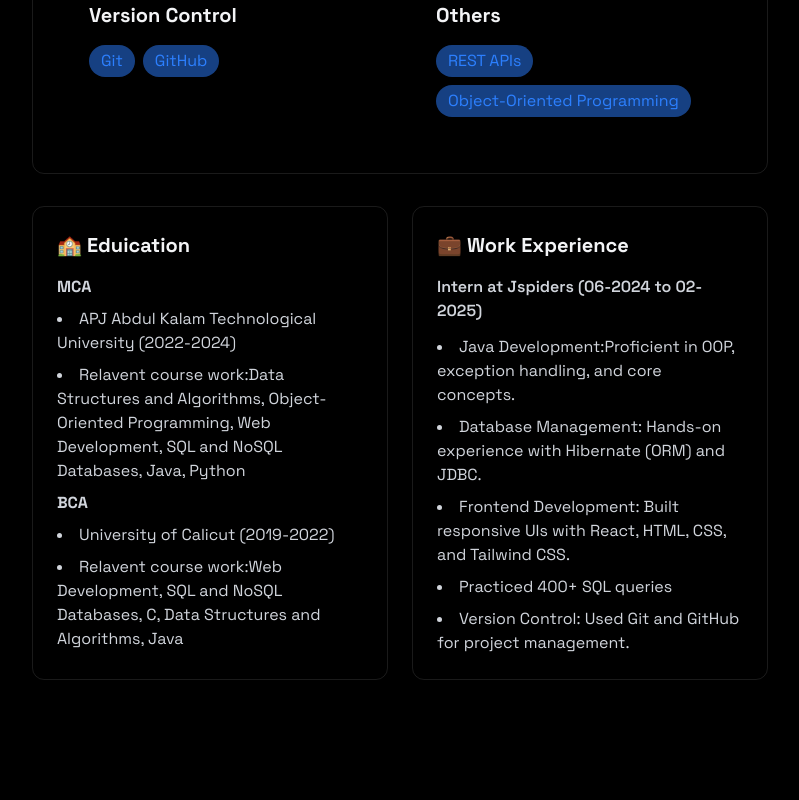
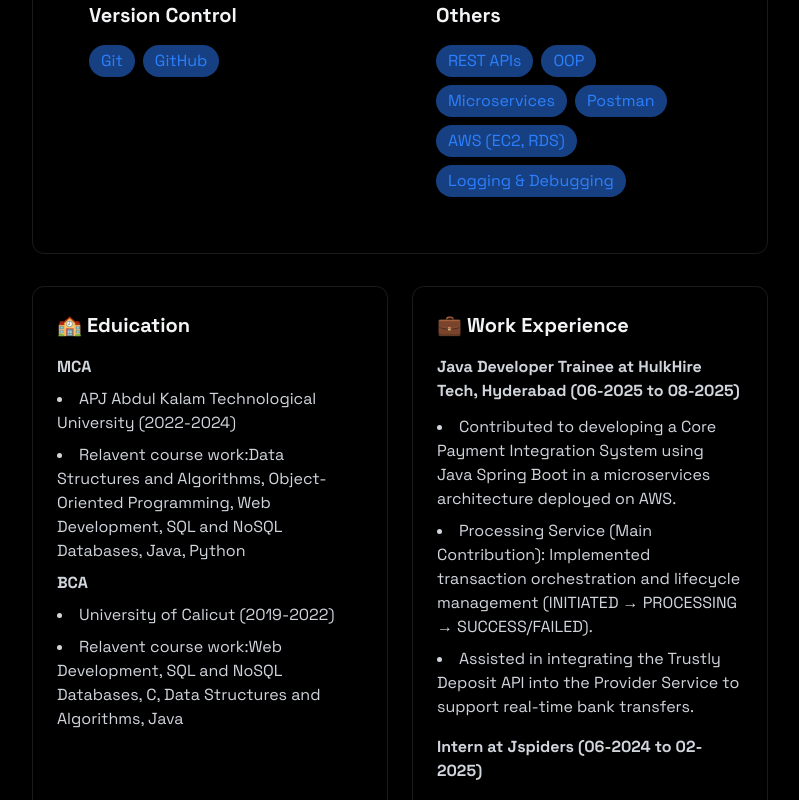
Before and after one commit to robinbabu102/Robin_babu-portfolio, a React (Vite) app: page / in a window 1280 px wide. Shown: the part 1480-2280 px from the top of the page, without its empty margins (240-1039 px from the left). Built offline with nearby package versions, Linux system fonts and the light colour scheme; a web font is replaced by a local one.

Commit message:
experience section update

```diff
--- a/src/components/sections/About.jsx
+++ b/src/components/sections/About.jsx
@@ -12,7 +12,14 @@ const About = () => {
     "JDBC",
   ];
   const versioncontrol = ["Git", "GitHub"];
-  const others = ["REST APIs", "Object-Oriented Programming"];
+  const others = [
+    "REST APIs",
+    "OOP",
+    "Microservices",
+    "Postman",
+    "AWS (EC2, RDS)",
+    "Logging & Debugging",
+  ];
   return (
     <section
       id="about"
@@ -115,23 +122,23 @@ const About = () => {
             <div className="p-6 rounded-xl border-white/10 border hover:-translate-y-1 transition-all">
               <h3 className="text-xl font-bold mb-4">🏫 Eduication</h3>
               <ul className="list-disc list-inside text-gray-300 space-y-2">
-              <strong>MCA</strong>
+                <strong>MCA</strong>
                 <li className="mt-2">
-                   APJ Abdul Kalam Technological University (2022-2024)
+                  APJ Abdul Kalam Technological University (2022-2024)
                 </li>
-                <li>Relavent course work:Data Structures and Algorithms,
+                <li>
+                  Relavent course work:Data Structures and Algorithms,
                   Object-Oriented Programming, Web Development, SQL and NoSQL
-                  Databases, Java, Python</li>
+                  Databases, Java, Python
+                </li>
               </ul>
 
               <ul className="list-disc list-inside text-gray-300 space-y-2 mt-2">
-              <strong>BCA</strong>
-                <li className="mt-2">
-                   University of Calicut (2019-2022)
-                </li>
+                <strong>BCA</strong>
+                <li className="mt-2">University of Calicut (2019-2022)</li>
                 <li>
-                  Relavent course work:Web Development, SQL and NoSQL
-                  Databases, C, Data Structures and Algorithms, Java
+                  Relavent course work:Web Development, SQL and NoSQL Databases,
+                  C, Data Structures and Algorithms, Java
                 </li>
               </ul>
             </div>
@@ -140,21 +147,56 @@ const About = () => {
               <div className="space-y-4 text-gray-300">
                 <div>
                   <h4 className="font-semibold">
-                    Intern at Jspiders (06-2024 to 02-2025)
+                    <strong> Java Developer Trainee at HulkHire Tech, Hyderabad (06-2025
+                    to 08-2025)</strong>
                   </h4>
                   <p>
                     <ul className="list-disc list-inside text-gray-300 space-y-2 mt-3">
                       <li>
-                        Java Development:Proficient in OOP, exception handling, and core concepts.
+                        Contributed to developing a Core Payment Integration
+                        System using Java Spring Boot in a microservices
+                        architecture deployed on AWS.
                       </li>
                       <li>
-                        Database Management: Hands-on experience with Hibernate (ORM) and JDBC.
+                        Processing Service (Main Contribution): Implemented
+                        transaction orchestration and lifecycle management
+                        (INITIATED → PROCESSING → SUCCESS/FAILED).
                       </li>
                       <li>
-                        Frontend Development: Built responsive UIs with React, HTML, CSS, and Tailwind CSS.
+                        Assisted in integrating the Trustly Deposit API into the
+                        Provider Service to support real-time bank transfers.
+                      </li>
+                    </ul>
+
+                  </p>
+
+                </div>
+
+
+
+                <div>
+                  <h4 className="font-semibold">
+                   <strong> Intern at Jspiders (06-2024 to 02-2025)</strong>
+                  </h4>
+                  <p>
+                    <ul className="list-disc list-inside text-gray-300 space-y-2 mt-3">
+                      <li>
+                        Java Development:Proficient in OOP, exception handling,
+                        and core concepts.
+                      </li>
+                      <li>
+                        Database Management: Hands-on experience with Hibernate
+                        (ORM) and JDBC.
+                      </li>
+                      <li>
+                        Frontend Development: Built responsive UIs with React,
+                        HTML, CSS, and Tailwind CSS.
                       </li>
                       <li>Practiced 400+ SQL queries</li>
-                      <li>Version Control: Used Git and GitHub for project management.</li>
+                      <li>
+                        Version Control: Used Git and GitHub for project
+                        management.
+                      </li>
                     </ul>
                   </p>
                 </div>
```
